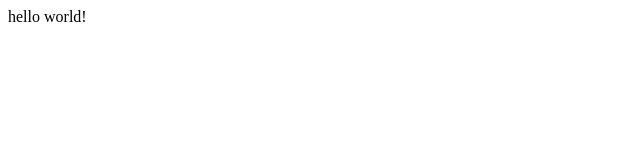
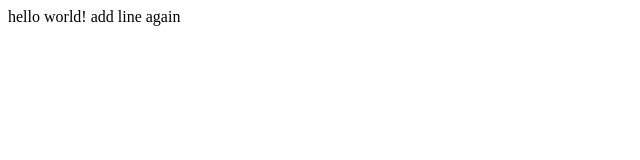
Before and after one commit to exa34715/test, a plain HTML site: page index.html in a window 1280 px wide. Shown: the whole page, without its empty margins (0-640 px from the left). Drawn offline with Linux system fonts and the light colour scheme.

Commit message:
"testing git ui interface"

```diff
--- a/index.html
+++ b/index.html
@@ -7,5 +7,6 @@
 </head>
 <body>
     hello world!
+    add line again
 </body>
 </html>
```
